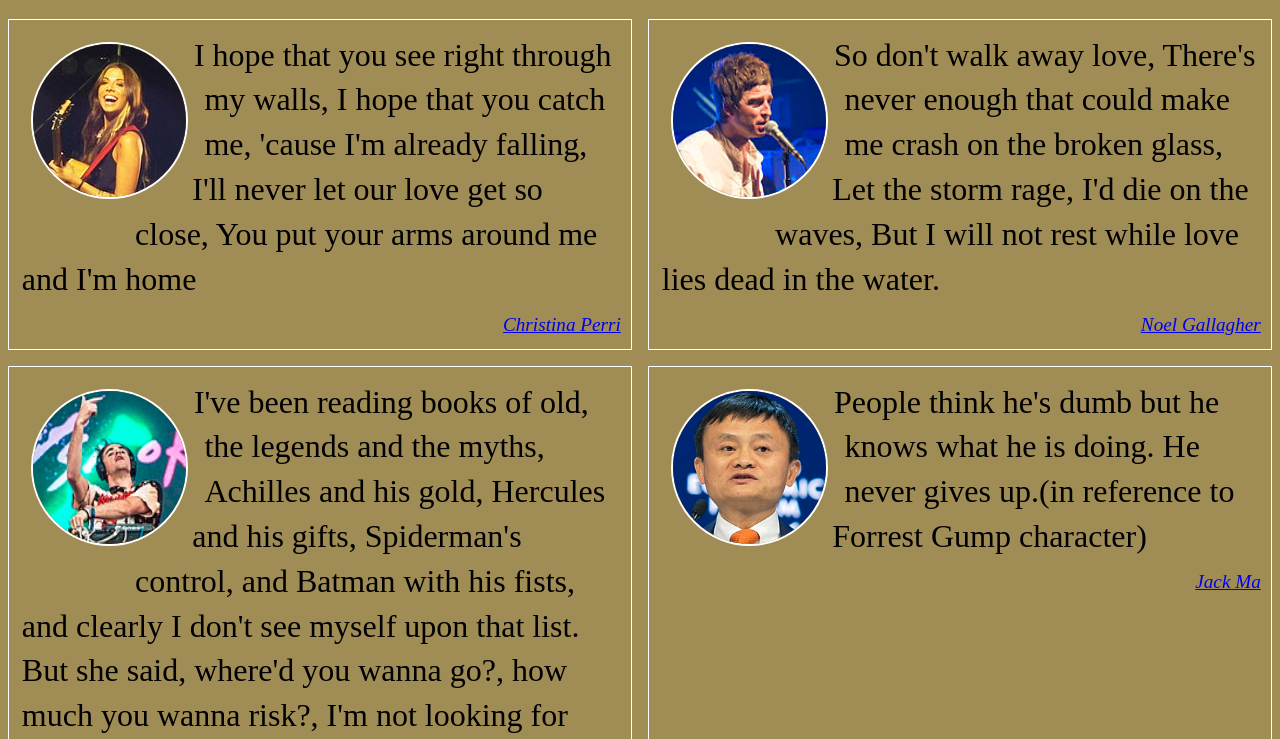
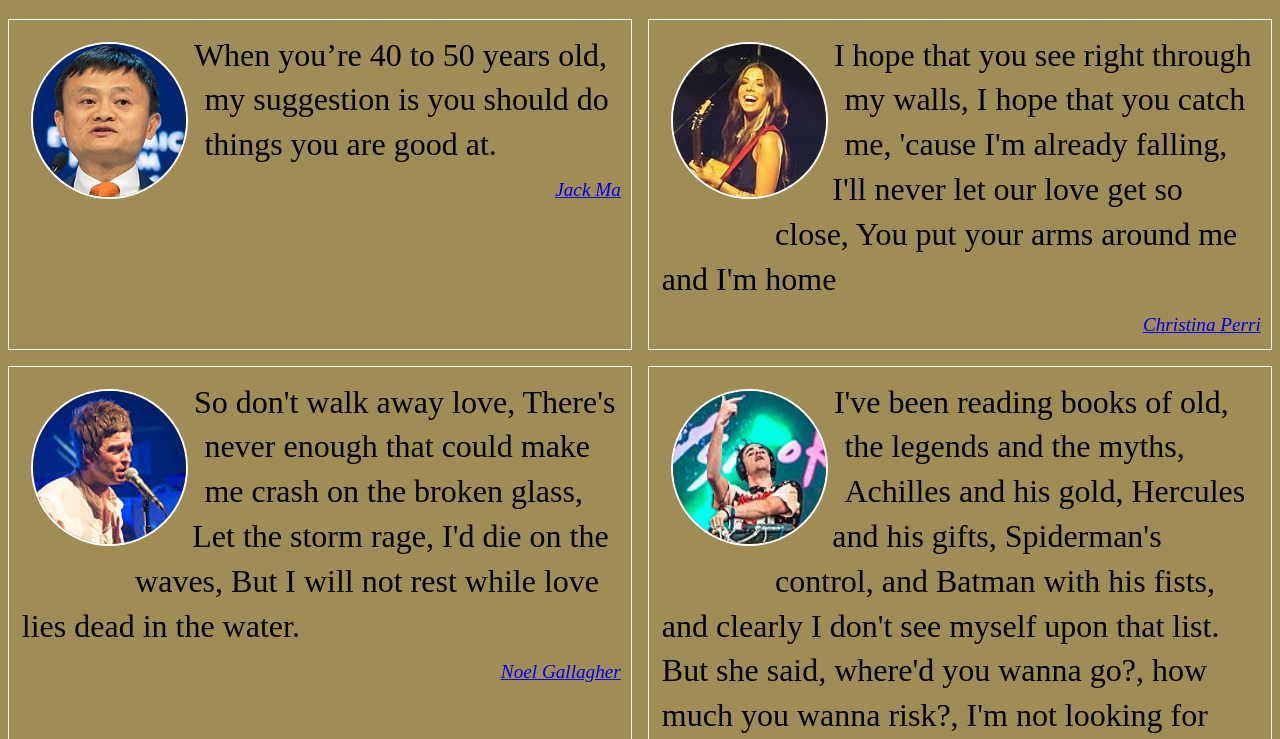
Before and after one commit to jorgejbla/quotes, a plain HTML site: page index.html in a window 1280 px wide. Shown: the part 61-800 px from the top of the page. Drawn offline with Linux system fonts and the light colour scheme.

Commit message:
New quote by JAck Ma
New quote by JAck Ma

```diff
--- a/index.html
+++ b/index.html
@@ -70,6 +70,13 @@
     <header><h1>Favourite Quotes</h1></header>
     <main>
         <section>
+               <blockquote>
+                    <img src="pictures/jack_ma.png" alt="Jack Ma" />
+                <p>
+                    When you’re 40 to 50 years old, my suggestion is you should do things you are good at.
+                </p>
+                <p class="author"><a href="https://en.wikipedia.org/wiki/Jack_Ma">Jack Ma</a></p>
+              </blockquote>
             <blockquote>
                 <img src="pictures/christina_perri.png" alt="Christina Perri" />
                 <p>
```
